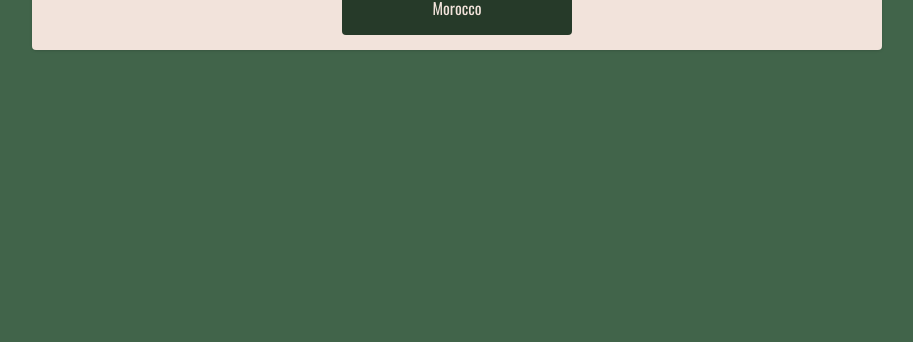
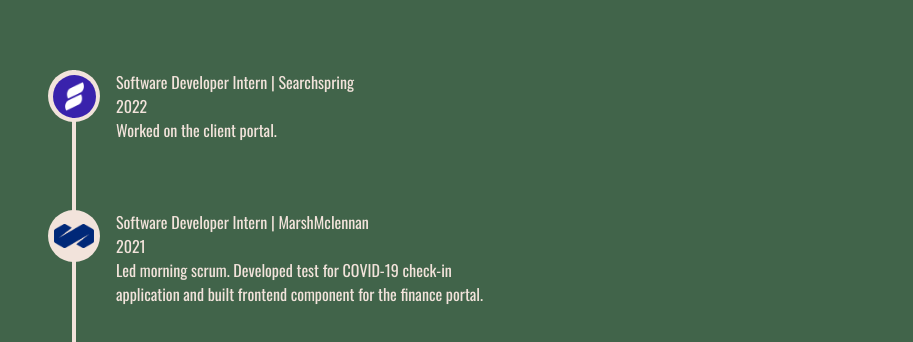
Before and after one commit to evanstpierre/evans-website, a Next.js app: page / in a window 1280 px wide. Shown: the part 610-952 px from the top of the page, without its empty margins (183-1096 px from the left). Before the commit the page ends 800 px from the top, so only its background shows below. Built offline with nearby package versions, Linux system fonts and the light colour scheme; no server answers.

Commit message:
make experience timeline component

```diff
--- a/app/api/nhl/route.ts
+++ b/app/api/nhl/route.ts
@@ -18,7 +18,6 @@
   }
 
   const data = await response.json();
-  console.log(`NHL API Response for date ${date}:`, data);
 
   const lastGame =
   data.games
--- a/app/components/Timeline.tsx
+++ b/app/components/Timeline.tsx
@@ -0,0 +1,63 @@
+import Image from 'next/image'
+
+
+
+
+export default function Timeline(){
+    return (
+        <div className="max-w-[850px] h-150 flex  items-start justify-start">
+
+            <div className='w-1 h-70 bg-[#F2E3DB] relative mx-10 '>
+                <div className="w-13 h-13 rounded-full bg-[#F2E3DB] overflow-hidden flex items-center justify-center absolute top-0 left-1/2 -translate-x-1/2">
+                <div className="rounded-full overflow-hidden ">
+                    <Image
+                        src="/icons/searchspring.png"
+                        alt="Searchspring Icon"
+                        width={43}
+                        height={43}
+                        className="object-cover"
+                        />
+                    </div>
+                </div>
+
+                <div className="w-13 h-13 rounded-full bg-[#F2E3DB] overflow-hidden flex items-center justify-center absolute top-35 left-1/2 -translate-x-1/2 ">
+                        <Image
+                        src="/icons/MMC.png"
+                        alt="MarshMcClennan Icon"
+                        width={40}
+                        height={40}
+                        />
+                </div>
+            </div>
+
+            <div className='max-w-100 h-130'>
+                <div className='h-30'>
+                    <div>
+                        Software Developer Intern | Searchspring
+                    </div>
+                    <div>
+                        2022
+                    </div>
+                    <p>
+                    Worked on the client portal.
+                    </p>
+
+                </div>
+                <div className='h-30  mt-5  '>
+                    <div>
+                        Software Developer Intern | MarshMclennan
+                    </div>
+                    <div>
+                        2021
+                    </div>
+                    <p>
+                    Led morning scrum. Developed test for COVID-19 check-in application and built frontend component for the finance portal.
+                    </p>
+
+                </div>
+            </div>
+
+
+        </div>
+    );
+}
--- a/app/page.tsx
+++ b/app/page.tsx
@@ -1,6 +1,7 @@
 import Gallery from '@/app/components/Gallery';
 import ActivityStats from './components/ActivityStats';
 import Intro from './components/Intro';
+import Timeline from './components/Timeline';
 
 export default function Home() {
   return (
@@ -9,6 +10,8 @@
       <div className="max-w-[1440px] px-[80px]   gap-20 flex  flex-col ">
         <Intro/>
         <Gallery />
+        <Timeline />
+
 
         {/* <ActivityStats /> */}
       </div>
```
Also changed, not shown: public/icons/MMC.png (added), public/icons/searchspring.png (added).
